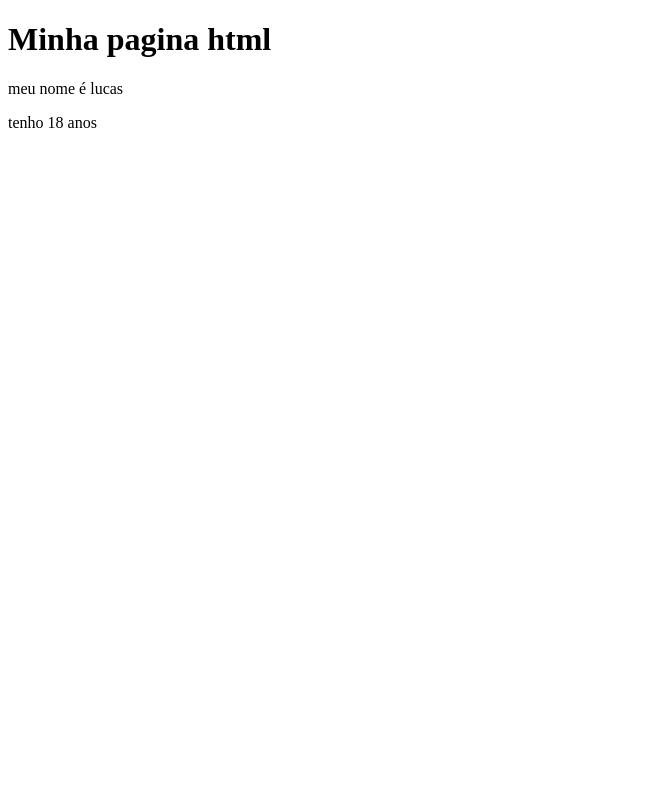
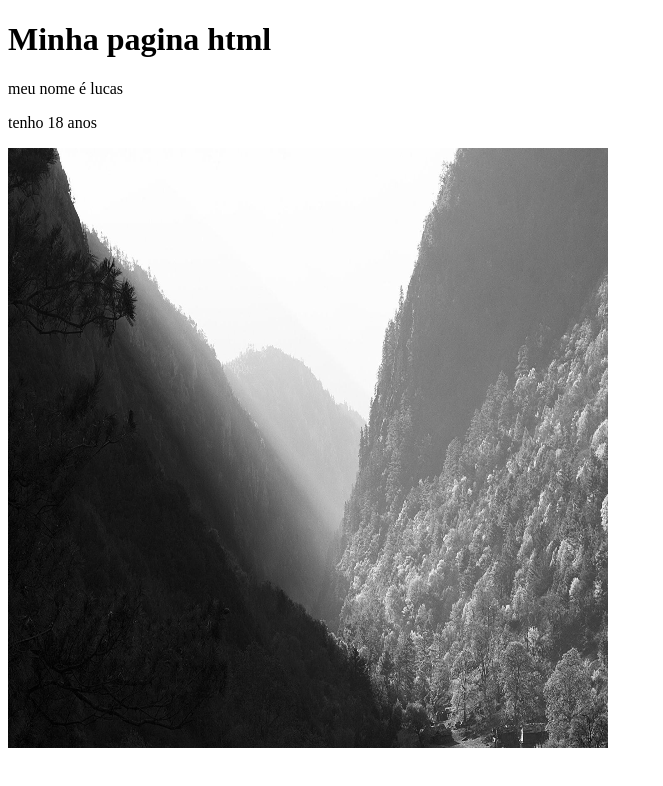
Before and after one commit to LucasMoccelin/projectimagine, a plain HTML site: page index.html in a window 1280 px wide. Shown: the whole page, without its empty margins (0-663 px from the left). Drawn offline with Linux system fonts and the light colour scheme.

Commit message:
adicionei a imagem no projeto

```diff
--- a/index.html
+++ b/index.html
@@ -13,5 +13,6 @@
         <p class="">meu nome é lucas</p>
         <p class="">tenho 18 anos</p>
 
+        <img src="./img/img1.jpg" alt="Imagem da minha pagina" width="600" height="600">
 </body>
 </html>
```
